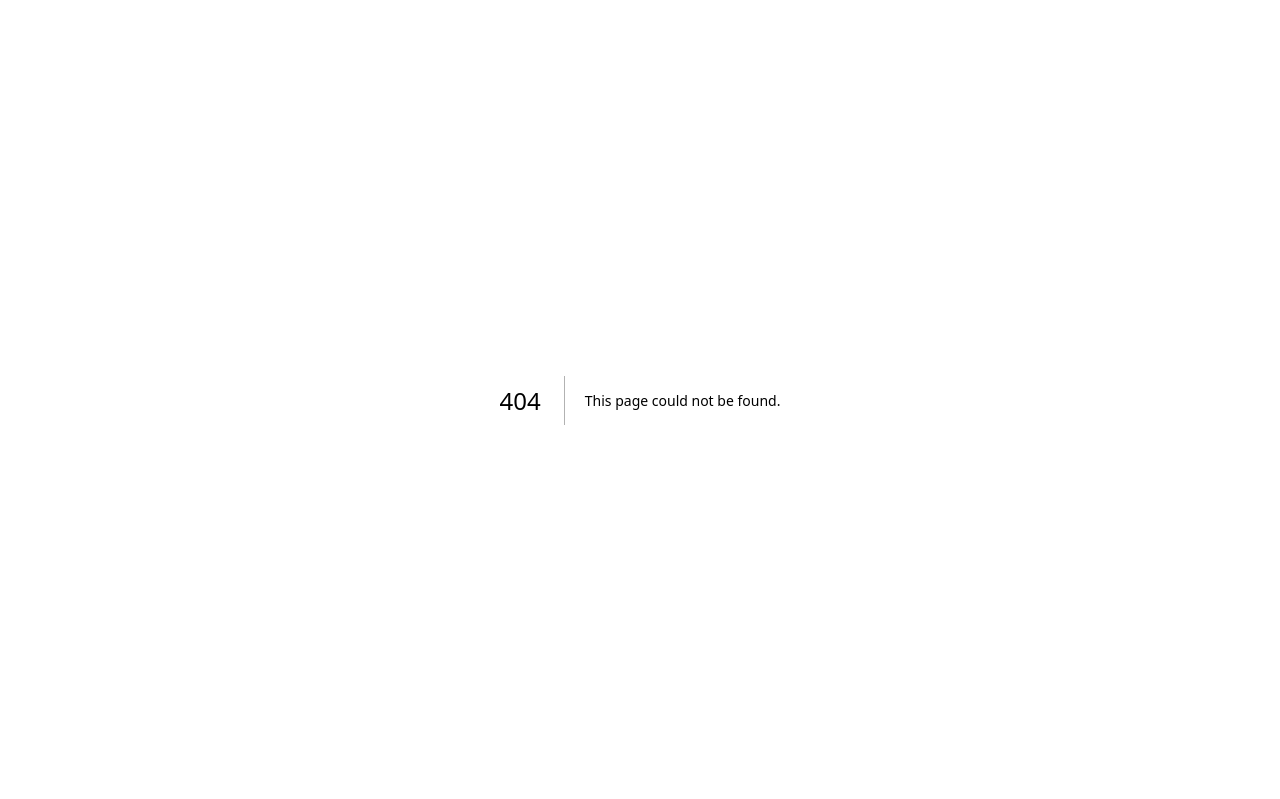
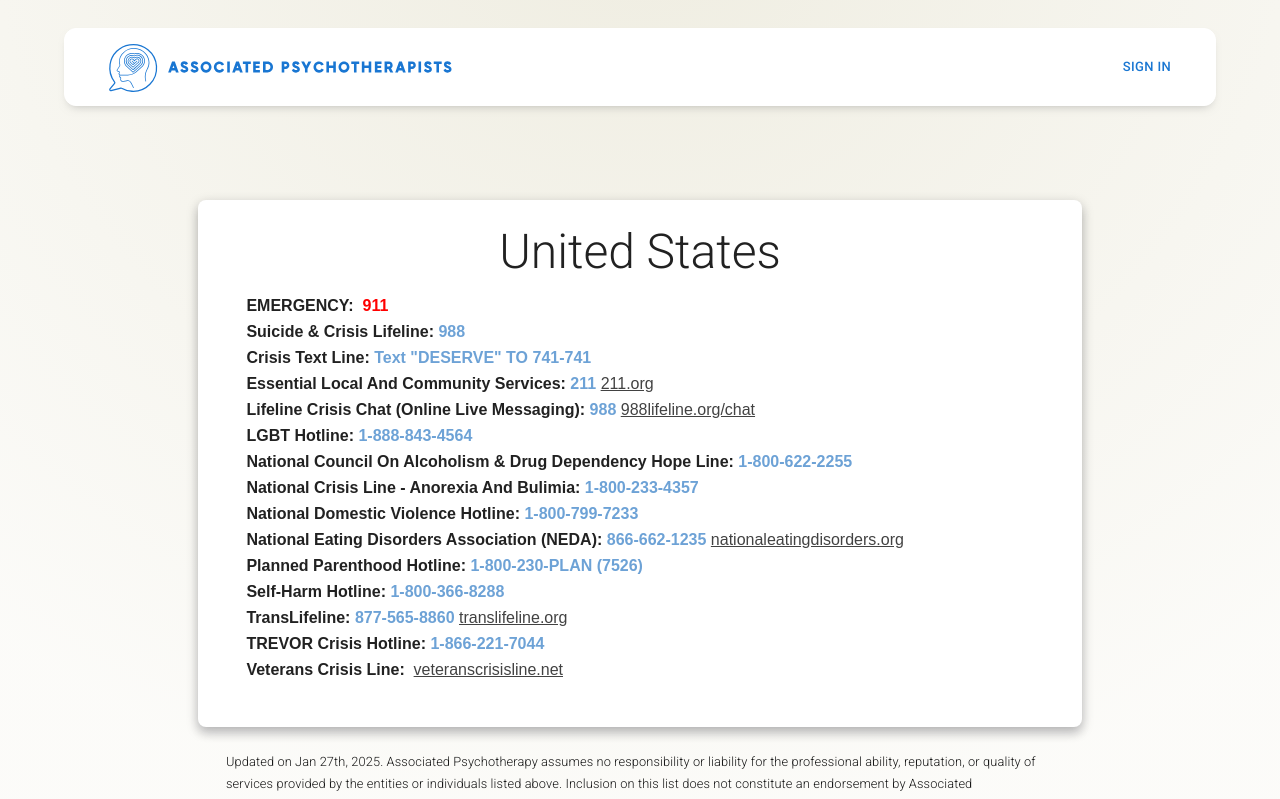
Before and after one commit to GabeCabrera/associated-psychotherapists, a Next.js app: page /resources in a window 1280 px wide. Before the commit this address had no page. Shown: the top 799 px of the page. Built offline with nearby package versions, Linux system fonts and the light colour scheme.

Commit message:
added resources page *issue with hydration

```diff
--- /dev/null
+++ b/src/app/(Pages)/resources/page.tsx
@@ -0,0 +1,147 @@
+"use client";
+
+import AppAppBar from "@/app/components/AppAppBar/AppAppBar";
+import Footer from "@/app/components/Footer";
+import Hero from "@/app/components/Hero";
+import { Box, Card, Container, Typography } from "@mui/material";
+
+const resourceData = [
+    {
+        id: 2,
+        title: 'Suicide & Crisis Lifeline',
+        phoneNumber: '988',
+        website: null,
+    },
+    {
+        id: 3,
+        title: 'Crisis Text Line',
+        phoneNumber: 'Text "DESERVE" TO 741-741',
+        website: null
+    },
+    {
+        id: 4,
+        title: 'Essential Local And Community Services',
+        phoneNumber: '211',
+        website: '211.org'
+    },
+    {
+        id: 5,
+        title: 'Lifeline Crisis Chat (Online Live Messaging)',
+        phoneNumber: '988',
+        website: '988lifeline.org/chat',
+    },
+    {
+        id: 6,
+        title: 'LGBT Hotline',
+        phoneNumber: '1-888-843-4564',
+        website: null,
+    },
+    {
+        id: 7,
+        title: 'National Council On Alcoholism & Drug Dependency Hope Line',
+        phoneNumber: '1-800-622-2255',
+        website: null,
+    },
+    {
+        id: 8,
+        title: 'National Crisis Line - Anorexia And Bulimia',
+        phoneNumber: '1-800-233-4357',
+        website: null,
+    },
+    {
+        id: 9,
+        title: 'National Domestic Violence Hotline',
+        phoneNumber: '1-800-799-7233',
+        website: null,
+    },
+    {
+        id: 10,
+        title: 'National Eating Disorders Association (NEDA)',
+        phoneNumber: '866-662-1235',
+        website: 'nationaleatingdisorders.org',
+    },
+    {
+        id: 11,
+        title: 'Planned Parenthood Hotline',
+        phoneNumber: '1-800-230-PLAN (7526)',
+        website: null,
+    },
+    {
+        id: 12,
+        title: 'Self-Harm Hotline',
+        phoneNumber: '1-800-366-8288',
+        website: null,
+    },
+    {
+        id: 13,
+        title: 'TransLifeline',
+        phoneNumber: '877-565-8860',
+        website: 'translifeline.org',
+    },
+    {
+        id: 14,
+        title: 'TREVOR Crisis Hotline',
+        phoneNumber: '1-866-221-7044',
+        website: null,
+    },
+    {
+        id: 15,
+        title: 'Veterans Crisis Line',
+        phoneNumber: '',
+        website: 'veteranscrisisline.net',
+    },
+]
+
+export default function Resources() {
+    return (
+        <Box>
+            <AppAppBar />
+            <Hero>
+                <Container
+                    sx={{
+                        display: 'flex',
+                        flexDirection: 'column',
+                        alignItems: 'center',
+                        pt: { xs: 5, sm: 5, md: 5, lg: 0  },
+                        pb: { xs: 5, sm: 5, md: 0, lg: 0 },
+                    }}
+                >
+                    <Card
+                        sx={{
+                            width: '80%',
+                            display: 'flex',
+                            flexDirection: 'column',
+                            alignItems: 'left',
+                            pb: 5,
+                            px: 3,
+                            borderRadius: 2,
+                            boxShadow: 'rgba(17, 17, 26, 0.27) 0px 4px 12px, rgba(17, 17, 26, 0.07) 0px 8px 10px',
+                        }}
+                    >
+                        <Container sx={{ display: 'flex', flexDirection: 'column', alignItems: 'center' }}>
+                            <Typography variant="h3" component="div" gutterBottom sx={{ fontFamily: 'Roboto', fontWeight: 300, mt: 3 }}>
+                                United States
+                            </Typography>
+                        </Container>
+                        <Container sx={{ display: 'flex', flexDirection: 'column', alignItems: 'left' }}>
+                            <Box sx={{ display: 'flex', flexDirection: 'row', alignItems: 'baseline', mb: 1 }}>
+                                <h4>EMERGENCY:</h4>  <h4 style={{ color: 'red'}} >&nbsp; 911 </h4>
+                            </Box>
+
+                            {resourceData.map((data) => (
+                                <Box key={data.id} sx={{ display: 'flex', flexDirection: 'row', alignItems: 'baseline', mb: 1, textWrap: 'noWrap' }}>
+                                    <h4>{data.title}:</h4>  <h4 style={{ color: '#6DA2D6'}} >&nbsp;{data.phoneNumber ? data.phoneNumber : ''} {data.website ? <a style={{ color: '#424242', fontWeight: 'normal', textDecoration: 'underline' }} href={'https://www.' + data.website}>{data.website}</a> : ''}</h4>
+                                </Box>
+                            ))}
+                        </Container>
+                    </Card>
+                    <Typography variant="subtitle1" component="div" gutterBottom sx={{ fontFamily: 'Roboto', fontWeight: 300, fontSize: '0.8rem', mt: 3, maxWidth: '75%' }}>
+                        Updated on Jan 27th, 2025.
+                        Associated Psychotherapy assumes no responsibility or liability for the professional ability, reputation, or quality of services provided by the entities or individuals listed above. Inclusion on this list does not constitute an endorsement by Associated Psychotherapy. The order does not imply any ranking or evaluation. Associated Psychotherapy cannot vouch for the contact information's accuracy; If you discover any inaccuracies in the contact information, please email us at contact@associatedpsych.com so we can update it.
+                    </Typography>
+                </Container>
+            </Hero>
+            <Footer />
+        </Box>
+    );
+}
--- a/src/app/components/Footer.tsx
+++ b/src/app/components/Footer.tsx
@@ -1,3 +1,5 @@
+"use client";
+
 import Box from '@mui/material/Box';
 import Button from '@mui/material/Button';
 import Container from '@mui/material/Container';
@@ -11,7 +13,7 @@ function Copyright() {
   return (
     <Typography variant="body2" sx={{ color: 'text.secondary', mt: 1 }}>
       {'Copyright © '}
-      <Link color="text.secondary" href="https://mui.com/">
+      <Link color="text.secondary" href='#'>
         Associated Psychotherapy
       </Link>
       &nbsp;
@@ -82,20 +84,19 @@ export default function Footer() {
                 Subscribe
               </Button>
             </Stack>
-
           </Box>
         </Box>
         <Box>
-        <Typography variant="h5" gutterBottom>
-                Contact us
-            </Typography>
-            <Typography variant='body1' sx={{ color: 'text.secondary', mt: 2 }}>
-                contact@associatedpsych.com<br/>
-                Phone: (123) 456-7890&<br />Fax: (123) 456-7890<br/>
-                120 North Main<br/>
-                Brigham City , UT 84302<br/>
+          <Typography variant="h5" gutterBottom>
+            Contact us
+          </Typography>
+          <Typography variant='body1' sx={{ color: 'text.secondary', mt: 2 }}>
+            contact@associatedpsych.com<br />
+            Phone: (123) 456-7890&<br />Fax: (123) 456-7890<br />
+            120 North Main<br />
+            Brigham City , UT 84302<br />
 
-            </Typography>
+          </Typography>
         </Box>
         <Box
           sx={{
@@ -136,7 +137,7 @@ export default function Footer() {
           <Link color="text.secondary" variant="body2" href="#">
             About us
           </Link>
-          <Link color="text.secondary" variant="body2" href="#">
+          <Link color="text.secondary" variant="body2" href="/resources">
             Resources
           </Link>
           <Link color="text.secondary" variant="body2" href="#">
--- a/src/app/components/StyledCard.tsx
+++ b/src/app/components/StyledCard.tsx
@@ -1,4 +1,3 @@
-import * as React from 'react';
 import Card from '@mui/material/Card';
 import CardActions from '@mui/material/CardActions';
 import CardContent from '@mui/material/CardContent';
--- a/src/app/page.tsx
+++ b/src/app/page.tsx
@@ -11,6 +11,7 @@ import Footer from './components/Footer';
 import EmblaCarousel from './components/EmblaCarousel/EmblaCarousel';
 import { EmblaOptionsType } from 'embla-carousel'
 import StyledCard from './components/StyledCard';
+import Link from 'next/link';
 
 const emblaOptions: EmblaOptionsType = { loop: true }
 
@@ -235,7 +236,7 @@ export default function Home() {
           </Grid>
         </Container>
         <Typography variant='body2' sx={{ textAlign: 'center', mt: 5, color: 'text.secondary' }}>
-          If you are in a crisis or any other person may be in danger - don't use this site. <a href='#' style={{ color: '#1976d2'}}>These resources</a> can provide you with immediate help.
+          If you are in a crisis or any other person may be in danger - don't use this site. <Link href='/resources' style={{ color: '#1976d2'}}>These resources</Link> can provide you with immediate help.
         </Typography>
       </Hero>
       <Footer />
```
Also changed, not shown: src/app/components/EmblaCarousel/EmblaCarousel.tsx (+6 -5 lines).
